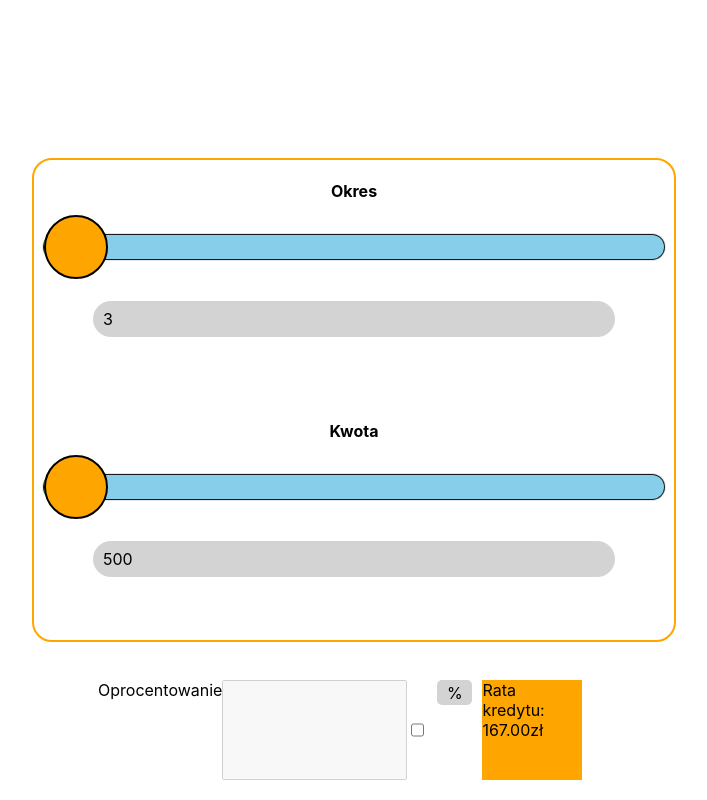
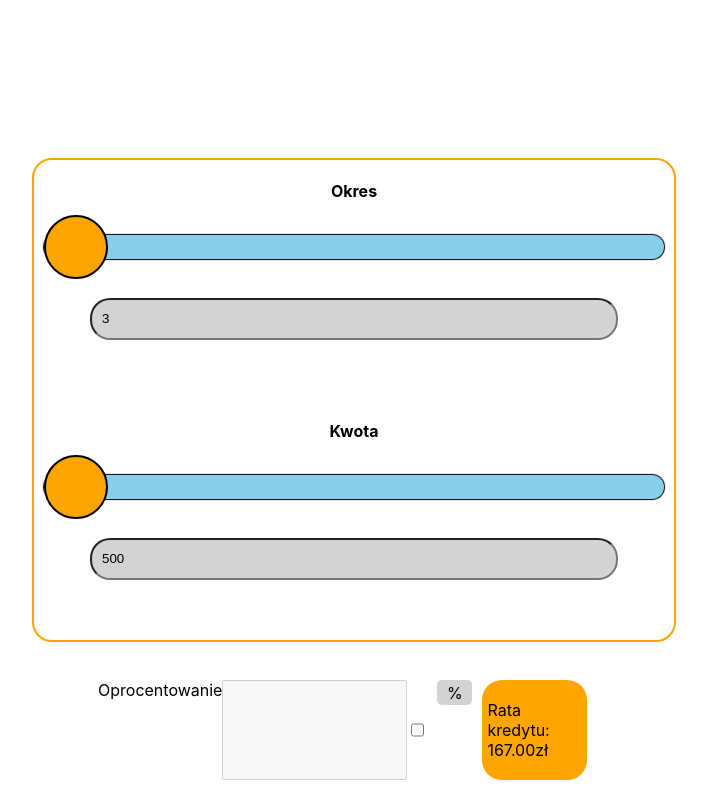
Before and after one commit to Szadziu/BankAppTask, a React (Create React App) app: page / in a window 1280 px wide. Shown: the whole page, without its empty margins (286-993 px from the left). Built offline with nearby package versions, Linux system fonts and the light colour scheme.

Commit message:
changes on result components, it's now input type and usable entering data

```diff
--- a/src/components/App.js
+++ b/src/components/App.js
@@ -34,7 +34,7 @@ class App extends React.Component {
             text={"Kwota"}
             handleLoan={this.handleLoanAmount}
             min={500}
-            max={20000}
+            max={100000}
           />
         </Container>
         <InterestRate>
@@ -100,6 +100,7 @@ export default App;
 const InterestRate = styled.div`
   display: flex;
   position: absolute;
+
   top: 85%;
   left: 30%;
 `;
@@ -117,8 +118,13 @@ const PercentageSign = styled.div`
 
 const LoanInstallment = styled.div`
   background-color: orange;
+  display: flex;
+  justify-content: center;
+  align-items: center;
+  padding-left: 5px;
   width: 100px;
   height: 100px;
+  border-radius: 20px;
 `;
 
 const Container = styled.div`
--- a/src/components/Slider.js
+++ b/src/components/Slider.js
@@ -1,11 +1,10 @@
 import styled from "styled-components";
-import React from "react";
+import React, { useState } from "react";
 
 class Slider extends React.Component {
   state = {
     position: 0,
     value: this.props.min,
-    mousePosition: 0,
     opacityBarWidth: 0,
   };
   sliderRef = React.createRef();
@@ -34,7 +33,6 @@ class Slider extends React.Component {
 
   drag = (e) => {
     this.props.handleLoan(this.state.value);
-
     const slider = this.sliderRef.current;
     const { left, width } = slider.getBoundingClientRect();
     const draggableWidth = 50;
@@ -69,8 +67,10 @@ class Slider extends React.Component {
             const slider = this.sliderRef.current;
             const { left } = slider.getBoundingClientRect();
             const mouseX = e.clientX - left;
+            const clickedPosition = mouseX - this.state.position - 15;
+
             this.setState({
-              opacityBarWidth: mouseX - this.state.position - 15,
+              opacityBarWidth: clickedPosition,
             });
           }}
         >
@@ -83,7 +83,36 @@ class Slider extends React.Component {
             onMouseDown={this.startDrag}
           ></Draggable>
         </MainBar>
-        <Result>{this.state.value}</Result>
+        <Result
+          min={this.props.min}
+          max={this.props.max}
+          handleLoan={this.props.handleLoan}
+          onChange={(e) => {
+            console.log(this.props.handleLoan(this.state.value));
+            if (
+              e.target.value <= this.props.max &&
+              e.target.value >= this.props.min
+            ) {
+              this.setState({
+                value: e.target.value * 1,
+                position:
+                  (((e.target.value * 100) / this.props.max) * 570) / 100,
+              });
+            } else if (e.target.value >= this.props.max) {
+              this.setState({
+                value: this.props.max,
+                position: 570,
+              });
+            } else if (e.target.value <= this.props.min) {
+              this.setState({
+                value: this.props.min,
+                position: 0,
+              });
+            }
+          }}
+          type="number"
+          value={this.state.value}
+        />
       </Main>
     );
   }
@@ -97,7 +126,7 @@ const Main = styled.div`
   height: 50%;
 `;
 
-const Result = styled.div`
+const Result = styled.input`
   position: relative;
   display: flex;
   align-items: center;
@@ -109,6 +138,16 @@ const Result = styled.div`
   height: 15%;
   background-color: lightgrey;
   border-radius: 20px;
+  &:focus {
+    border: 1px solid orange;
+    border-radius: 20px;
+    outline: none;
+  }
+  &::-webkit-outer-spin-button,
+  &::-webkit-inner-spin-button {
+    -webkit-appearance: none;
+    margin: 0;
+  }
 `;
 
 const OpacityBar = styled.div`
@@ -126,6 +165,9 @@ const ProgressBar = styled.div`
   border-radius: 20px;
 
   background: rgb(53, 230, 37);
+  &:hover {
+    cursor: pointer;
+  }
 `;
 
 const MainBar = styled.div`
```
